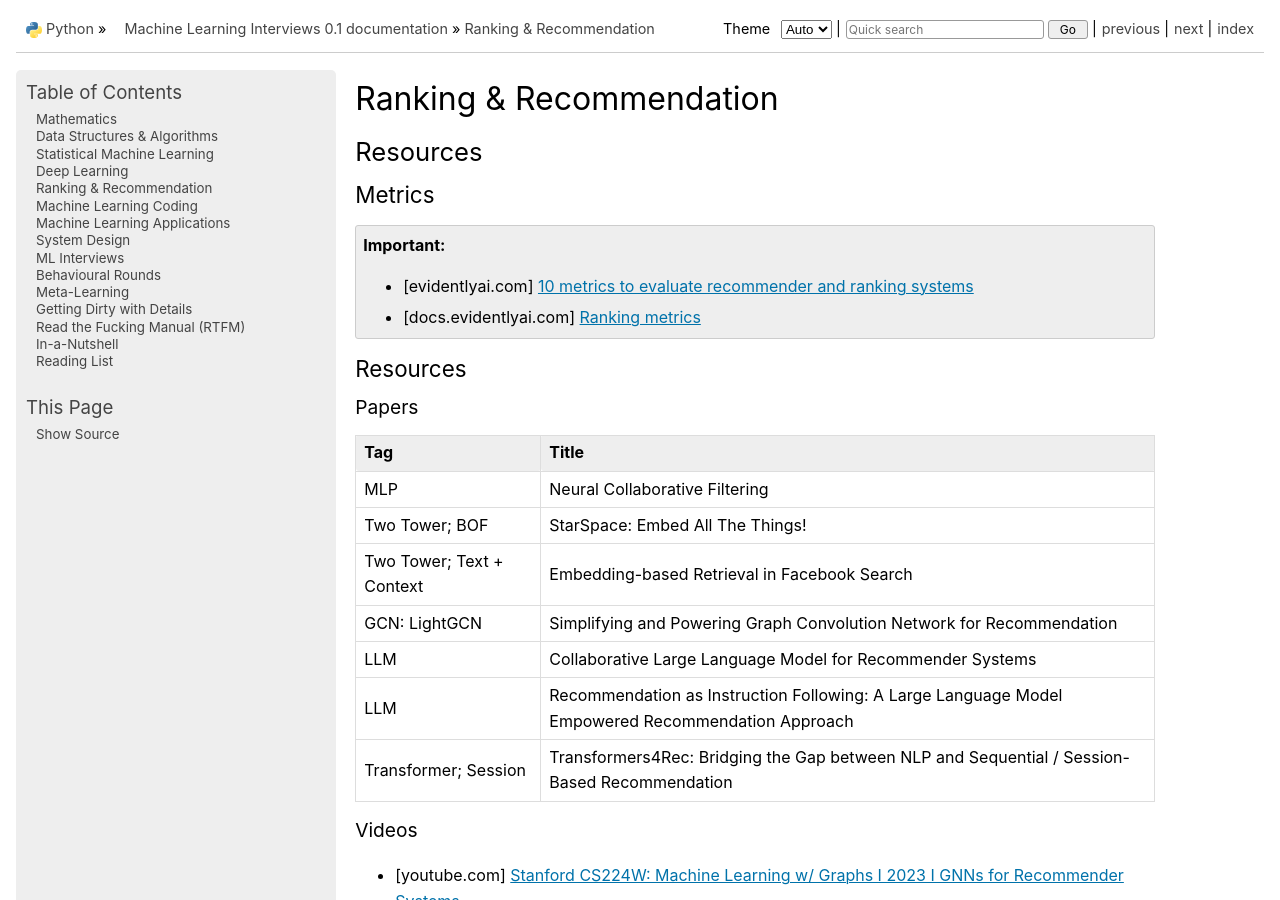
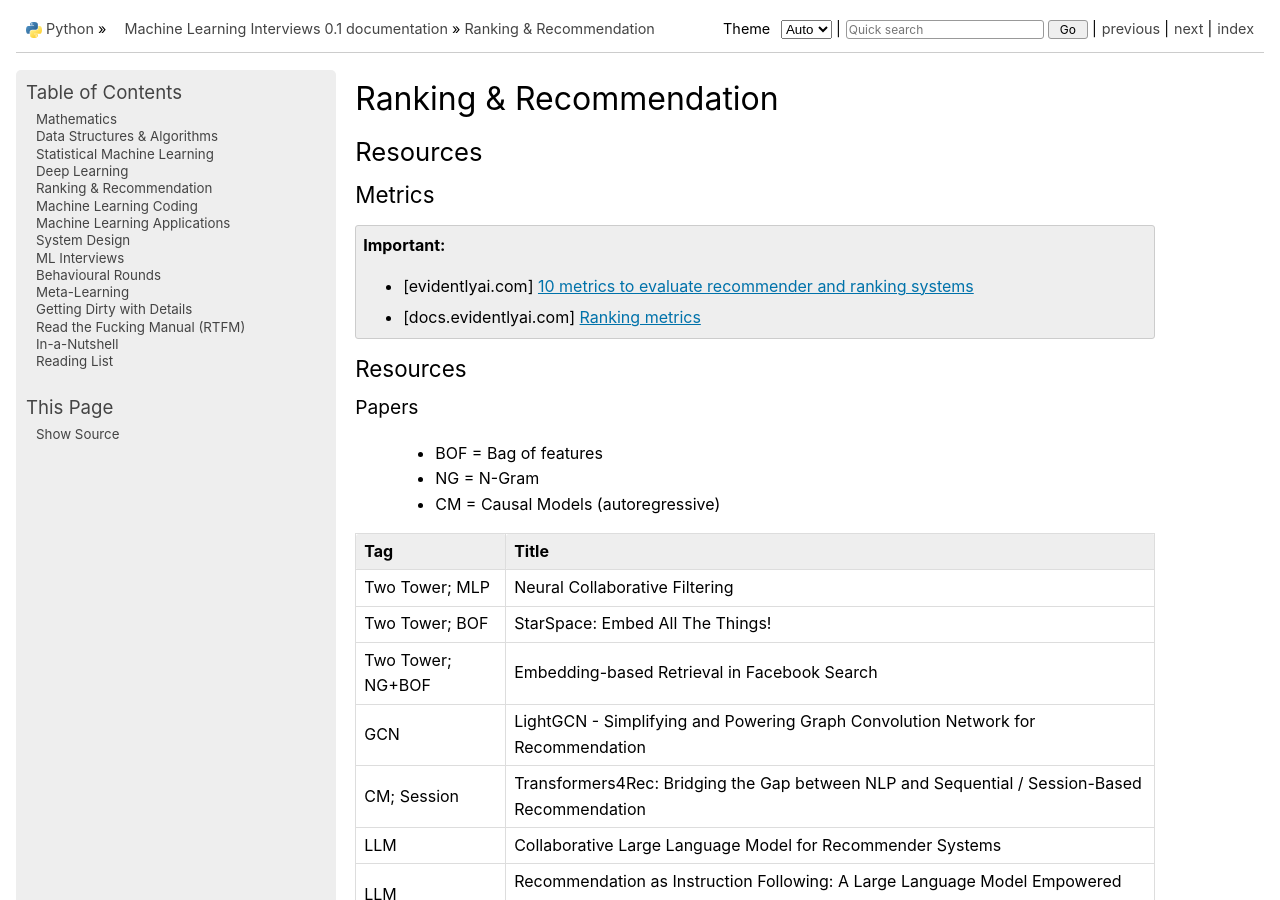
Before and after one commit to uselesstechjunks/leetcode, a Sphinx documentation site: the page built from docs/source/rank.rst, in a window 1280 px wide and 900 px high. Built offline with Sphinx 7.4.7, drawn with Linux system fonts in a browser that asks for light colours.

Commit message:
Update rank.rst

```diff
--- a/docs/source/rank.rst
+++ b/docs/source/rank.rst
@@ -15,17 +15,21 @@ Resources
 ====================================================================================
 Papers
 ------------------------------------------------------------------------------------
+	- BOF = Bag of features
+	- NG = N-Gram
+	- CM = Causal Models (autoregressive)
+
 .. csv-table::
 	:header: "Tag", "Title"
 	:align: center
 
-		MLP, Neural Collaborative Filtering
+		Two Tower; MLP, Neural Collaborative Filtering
 		Two Tower; BOF, StarSpace: Embed All The Things!
-		Two Tower; Text + Context, Embedding-based Retrieval in Facebook Search
-		GCN: LightGCN, Simplifying and Powering Graph Convolution Network for Recommendation
+		Two Tower; NG+BOF, Embedding-based Retrieval in Facebook Search
+		GCN, LightGCN - Simplifying and Powering Graph Convolution Network for Recommendation
+		CM; Session, Transformers4Rec: Bridging the Gap between NLP and Sequential / Session-Based Recommendation
 		LLM, Collaborative Large Language Model for Recommender Systems
 		LLM, Recommendation as Instruction Following: A Large Language Model Empowered Recommendation Approach
-		Transformer; Session, Transformers4Rec: Bridging the Gap between NLP and Sequential / Session-Based Recommendation
 
 Videos
 ------------------------------------------------------------------------------------
```
